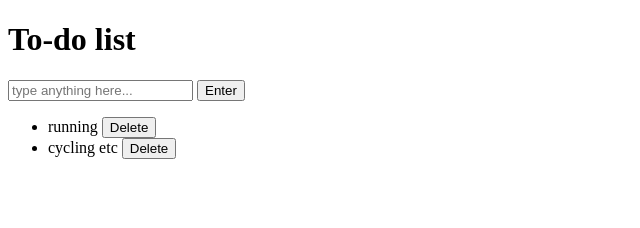
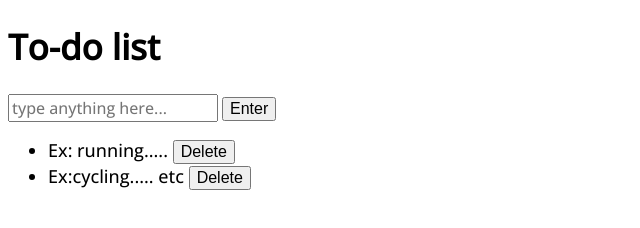
Before and after one commit to arshkhakh/todo-application, a plain HTML site: page index.html in a window 1280 px wide. Shown: the whole page, without its empty margins (0-640 px from the left). Drawn offline with nearby package versions, Linux system fonts and the light colour scheme.

Commit message:
added css file

```diff
--- a/index.html
+++ b/index.html
@@ -4,6 +4,11 @@
     <meta charset="UTF-8">
     <meta name="viewport" content="width=device-width, initial-scale=1.0">
     <title>Todo game</title>
+    <link rel="preconnect" href="https://fonts.googleapis.com">
+<link rel="preconnect" href="https://fonts.gstatic.com" crossorigin>
+<link href="https://fonts.googleapis.com/css2?family=Open+Sans:ital,wdth,wght@0,85.9,474;1,85.9,474&family=Roboto&display=swap" rel="stylesheet">
+    <link rel="stylesheet" type="text/css" href="style.css">
+
 </head>
 <h1>To-do list</h1>
 <body>
@@ -11,8 +16,8 @@
     <input type="text" id="input" placeholder="type anything here...">
     <button type="button" id="btn">Enter</button>
     <ul id="ul">
-        <li>running <button class="del">Delete</button></li>
-        <li>cycling etc <button class="del">Delete</button></li>
+        <li>Ex: running..... <button class="del">Delete</button></li>
+        <li>Ex:cycling..... etc <button class="del">Delete</button></li>
     </ul>
     <script src="app.js"></script>
 </body>
--- /dev/null
+++ b/style.css
@@ -0,0 +1,27 @@
+h1 {
+    font-family: "Open Sans", sans-serif;
+    font-size: 35px;
+    font-variation-settings:
+  "wdth" 104;
+}
+
+input {
+    font-family: "Open Sans", sans-serif;
+    font-size: 16px;
+    font-variation-settings:
+  "wdth" 104;
+}
+
+li {
+    font-family: "Open Sans", sans-serif;
+  font-optical-sizing: auto;
+  font-weight: 200;
+  font-style: normal;
+  font-variation-settings:
+  "wdth" 93.6;
+  font-size: 18px;
+}
+
+button {
+    font-size: 16px;
+}
```
